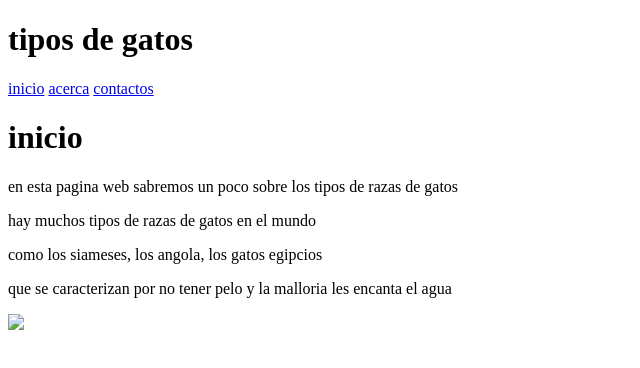
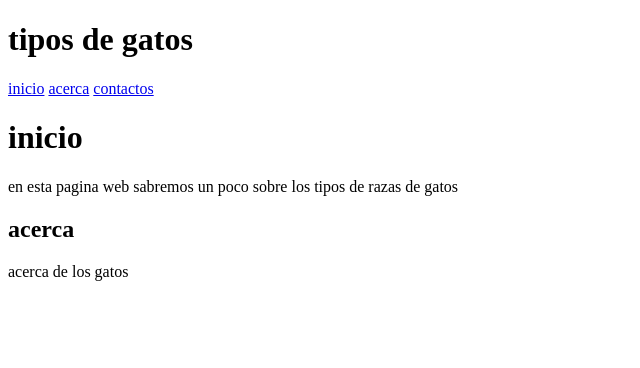
Before and after one commit to LESLY1015/repositorio-9, a plain HTML site: page index.html in a window 1280 px wide. Shown: the whole page, without its empty margins (0-640 px from the left). Drawn offline with Linux system fonts and the light colour scheme.

Commit message:
archivo index

```diff
--- a/index.html
+++ b/index.html
@@ -18,12 +18,15 @@
             <h1>inicio</h1>
             <p>en esta pagina web sabremos un poco sobre los tipos de razas de gatos</p>
         </div>
-    </main>
+
+        <main>
+            <div>
+                <h2>acerca</h2>
+                <p>acerca de los gatos</p>
+            </div>
+        </main>
+
     </header>
-    <p>hay muchos tipos de razas de gatos en el mundo</p>
-    <p>como los siameses, los angola, los gatos egipcios </p>
-    <p>que se caracterizan por no tener pelo y la malloria les encanta el agua</p>
-    <img src="a0f6d8722e2ca13e433591c68bc5401f.jpg"
 
 </body>
 </html>
```
